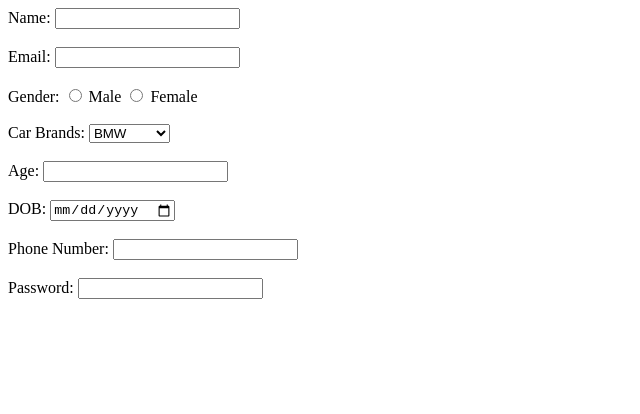
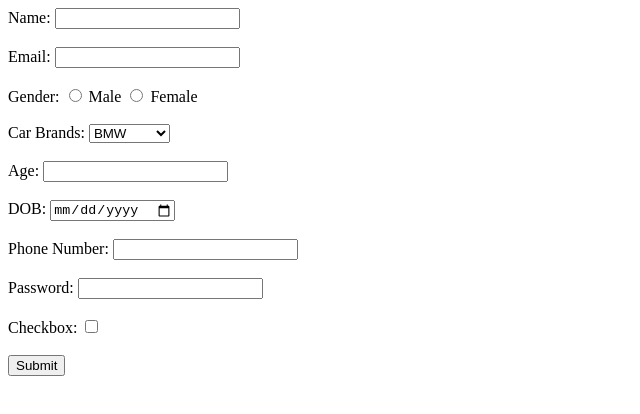
Before and after one commit to acciojob/signup-form-car-ialloyd, a website: page main.html in a window 1280 px wide. Shown: the whole page, without its empty margins (0-640 px from the left). Drawn offline with Linux system fonts and the light colour scheme.

Commit message:
created a submission

```diff
--- a/main.html
+++ b/main.html
@@ -42,12 +42,12 @@
 		<input type="tel" id="ph" name="ph"><br><br>
 
 		<label for="pwd">Password:</label>
-		<input type="password" id="pwd" name="pwd"><br><br>
+		<input type="password" id="pwd" name="pwd" required><br><br>
 
+		<label for="cqbx">Checkbox:</label>
+		<input type="checkbox" id="cqbx" name="cqbx" required><br><br>
 
-
-
-
+		<input type="submit" value="Submit">
 
 	</form>
 
```
